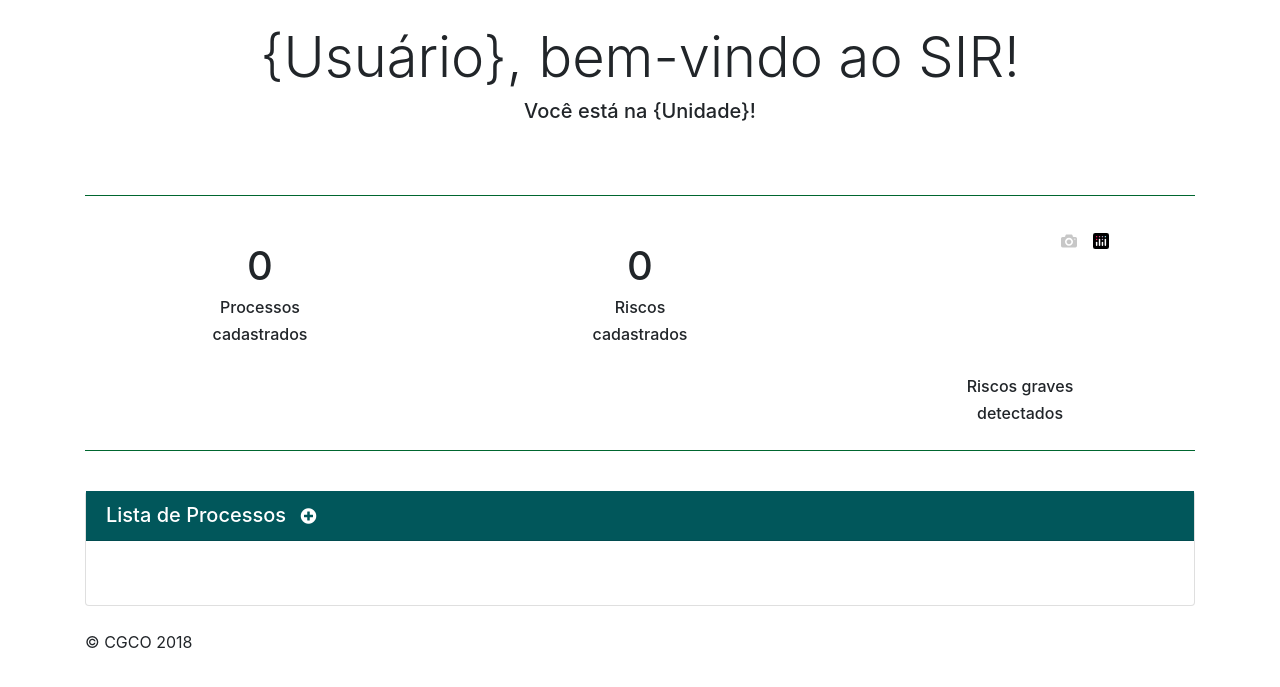
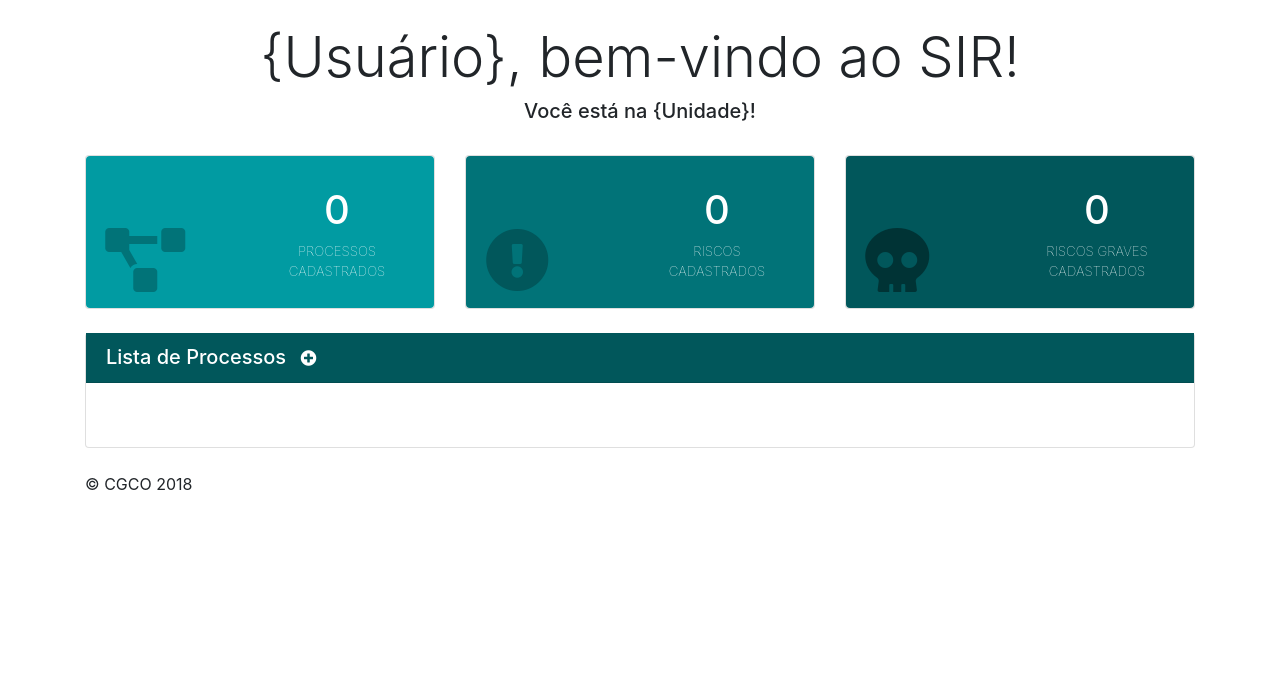
Before and after one commit to luisapuppin/riscos, a Django app: page /riscos/ in a window 1280 px wide. Shown: the part 56-743 px from the top of the page. Run offline with Django 3.2, Linux system fonts and the light colour scheme; data that the repository does not hold is empty; some libraries are stand-ins or nearby versions.

Commit message:
Novo layout para os cards do dashboard
Proposta de novo layout para os cartões do dashboard da página inicial

```diff
--- a/riscos/static/riscos/style.css
+++ b/riscos/static/riscos/style.css
@@ -152,3 +152,43 @@ input[id=termo]:focus {
     font-weight: 900;
     padding-right: 5px;
 }
+
+.proc-total::before {
+    font-family: "Font Awesome 5 Free";
+    content: "\f542";
+    font-weight: 900;
+    font-size: 4.0em;
+    position: absolute;
+    left: 0.3em;
+    bottom: 0;
+    color: #017378;
+}
+
+.risco-total::before {
+    font-family: "Font Awesome 5 Free";
+    content: "\f06a";
+    font-weight: 900;
+    font-size: 4.0em;
+    position: absolute;
+    left: 0.3em;
+    bottom: 0;
+    color: #01575B;
+}
+
+.risco-grave::before {
+    font-family: "Font Awesome 5 Free";
+    content: "\f54c";
+    font-weight: 900;
+    font-size: 4.0em;
+    position: absolute;
+    left: 0.3em;
+    bottom: 0;
+    color: #003335;
+}
+
+.card-dash-subtitulo {
+    font-weight: lighter;
+    font-size: smaller;
+    width: 50%;
+    margin-left: 50%;
+}
--- a/riscos/templates/riscos/index.html
+++ b/riscos/templates/riscos/index.html
@@ -22,35 +22,47 @@
         <a href="#" class="close" data-dismiss="alert" aria-label="close">&times;</a> Faltam <strong>{{proximo.dt_quando|timeuntil}}</strong> para entregar <strong>{{proximo}}</strong>
         <a title="Ver risco" href="{% url 'riscos:detalhar_risco' target_id=proximo.id_causa_consequencia.id_risco.pk %}" style="color:unset;"><i class="fas fa-info-circle"></i></a>
     </div>
-    {% endfor %}
-    <br>
+    <br> {% endfor %}
 
     <!--DASHBOARD INFORMAÇÕES GERAIS-->
-    <hr style="border-color:#00662F">
     <div class="card-deck">
-        <div class="card border-0">
-            <div class="card-body text-center">
-                <h1 class="card-text">{{ processos|length }}</h1>
-                <h6 class="card-text">Processos</h6>
-                <h6 class="card-text">cadastrados</h6>
+        <div class="card">
+            <div class="card-body proc-total color-secondary-1-4 rounded" style="color:#FFF">
+                <div class="card-text text-center card-dash-subtitulo">
+                    <h1>{{ processos|length }}</h1>
+                    {% if processos|length == 1 %}
+                    <p>PROCESSO<br>CADASTRADO</p>
+                    {% else %}
+                    <p>PROCESSOS<br>CADASTRADOS</p>
+                    {% endif %}
+                </div>
             </div>
         </div>
-        <div class="card border-0">
-            <div class="card-body text-center">
-                <h1 class="card-text">{{ riscos|length }}</h1>
-                <h6 class="card-text">Riscos</h6>
-                <h6 class="card-text">cadastrados</h6>
+        <div class="card">
+            <div class="card-body risco-total color-secondary-1-3 rounded" style="color:#FFF">
+                <div class="card-text text-center card-dash-subtitulo">
+                    <h1>{{ riscos|length }}</h1>
+                    {% if riscos|length == 1 %}
+                    <p>RISCO<br>CADASTRADO</p>
+                    {% else %}
+                    <p>RISCOS<br>CADASTRADOS</p>
+                    {% endif %}
+                </div>
             </div>
         </div>
-        <div class="card border-0">
-            <div class="card-body text-center" style="padding-top: 15px;">
-                <div id="myDiv"></div>
-                <h6 class="card-text">Riscos graves</h6>
-                <h6 class="card-text">detectados</h6>
+        <div class="card">
+            <div class="card-body risco-grave color-secondary-1-0 rounded" style="color:#FFF">
+                <div class="card-text text-center card-dash-subtitulo">
+                    <h1>{{ graves|length }}</h1>
+                    {% if graves|length == 1 %}
+                    <p>RISCO GRAVE<br>CADASTRADO</p>
+                    {% else %}
+                    <p>RISCOS GRAVES<br>CADASTRADOS</p>
+                    {% endif %}
+                </div>
             </div>
         </div>
     </div>
-    <hr style="border-color:#00662F">
     <br/>
 
     <!--LISTA DE PROCESSOS-->
@@ -175,32 +187,6 @@
         $(".accordion-dashboard div").on("hide.bs.collapse", function() {
             $(":first", this).removeClass("accordion-open");
         })
-
-        const quantidadeRiscos = Number("{{riscos|length}}")
-        const quantidadeGraves = Number("{{graves|length}}")
-
-        const data = [{
-            values: [quantidadeRiscos - quantidadeGraves, quantidadeGraves],
-            labels: ["Leves", "Graves"],
-            type: "pie",
-            textinfo: "label+value"
-        }];
-
-        const layout = {
-            height: 150,
-            width: 250,
-            showlegend: false,
-            margin: {
-                l: 10,
-                r: 10,
-                b: 10,
-                t: 10,
-                pad: 4
-            },
-            colorway: ["#B0D566", "#E46E6E"]
-        };
-
-        Plotly.newPlot('myDiv', data, layout);
     </script>
 
     {% endblock %}
```
